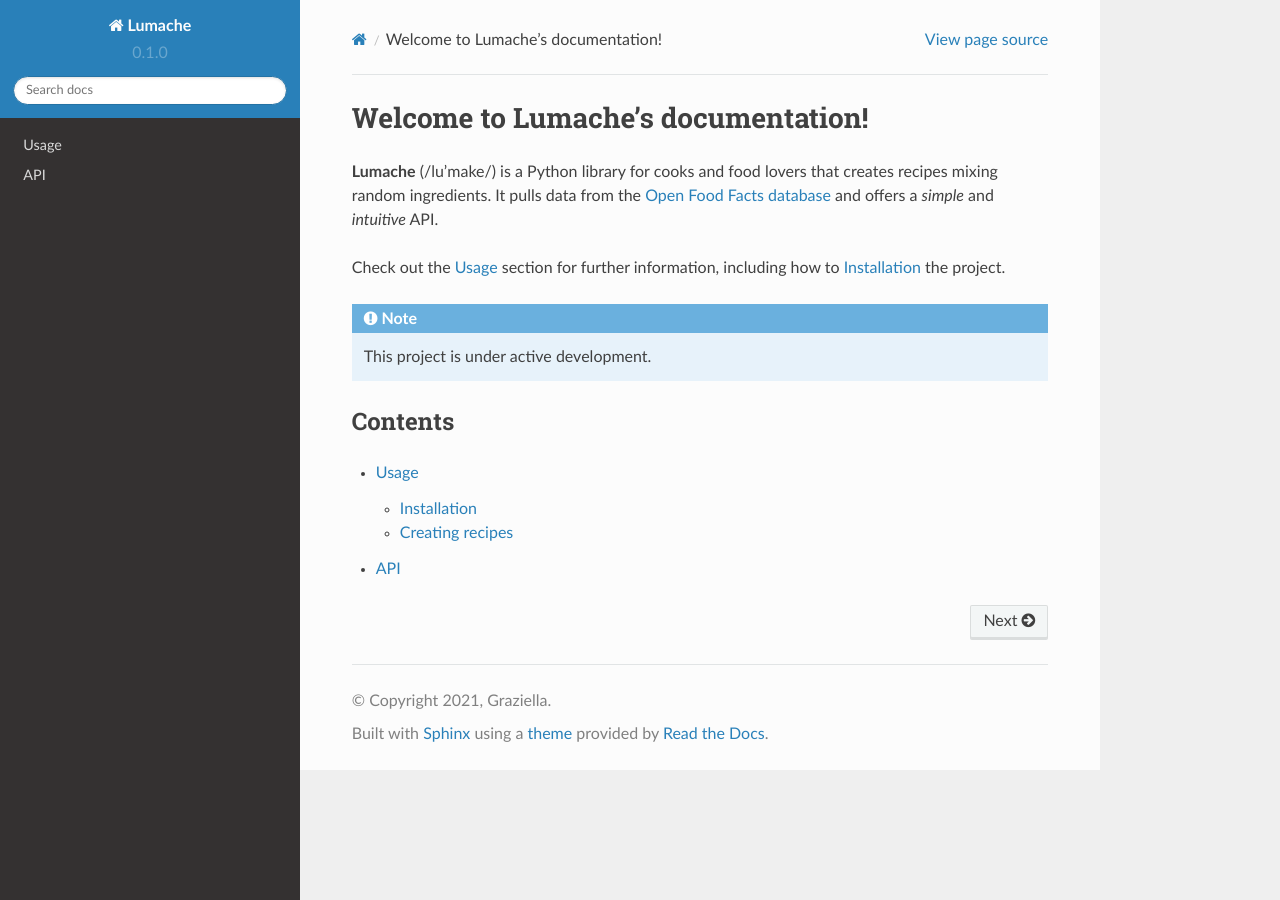
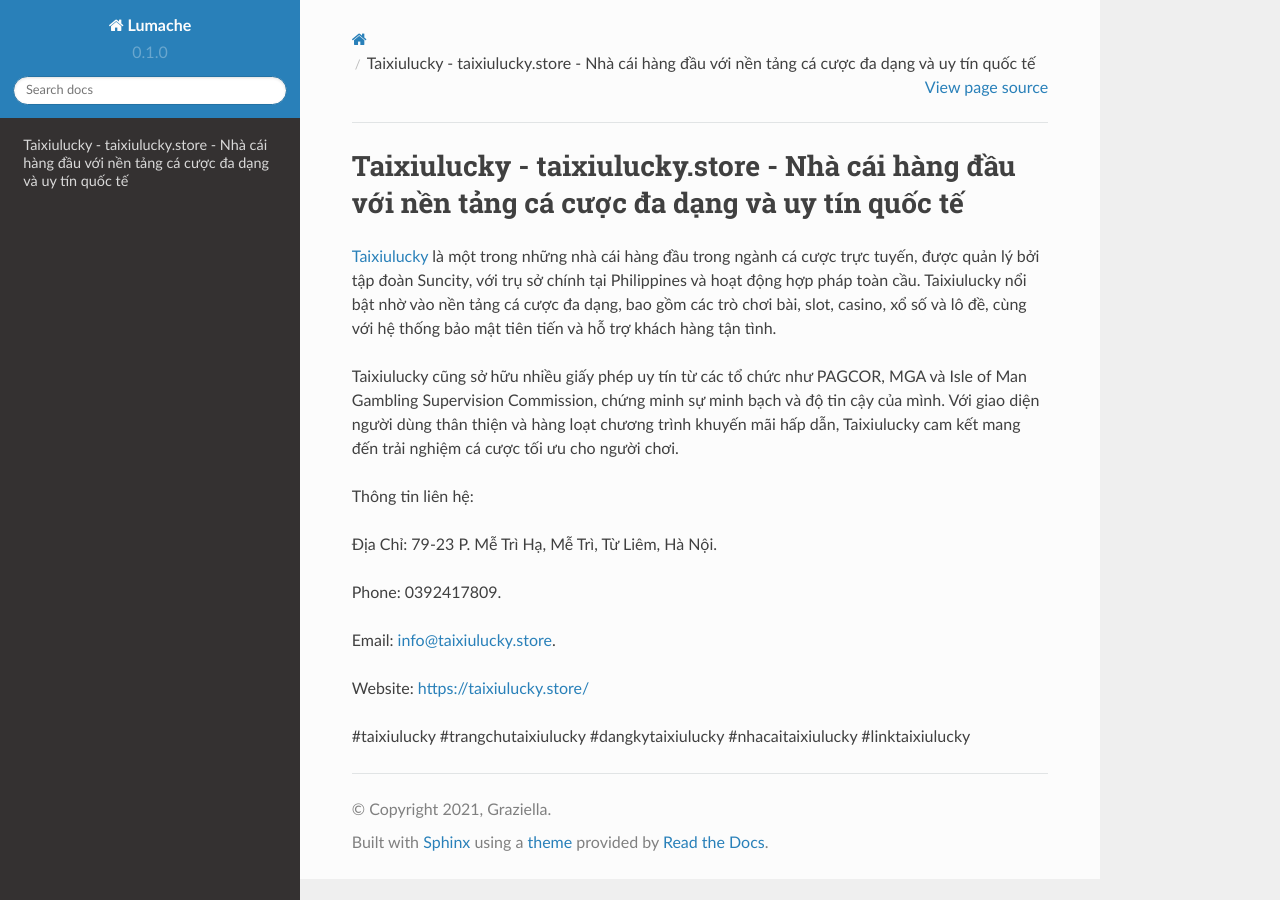
Before and after one commit to morriscraig2868/taixiuluckystore, a Sphinx documentation site: the page built from docs/source/index.rst, in a window 1280 px wide. Built offline with Sphinx 7.4.7 and the Read the Docs theme 2.0.0, drawn with Linux system fonts in a browser that asks for light colours.

Commit message:
Update index.rst

```diff
--- a/docs/source/index.rst
+++ b/docs/source/index.rst
@@ -1,22 +1,18 @@
-Welcome to Lumache's documentation!
+Taixiulucky - taixiulucky.store - Nhà cái hàng đầu với nền tảng cá cược đa dạng và uy tín quốc tế
 ===================================
 
-**Lumache** (/lu'make/) is a Python library for cooks and food lovers
-that creates recipes mixing random ingredients.
-It pulls data from the `Open Food Facts database <https://world.openfoodfacts.org/>`_
-and offers a *simple* and *intuitive* API.
+`Taixiulucky <https://taixiulucky.store/>`_ là một trong những nhà cái hàng đầu trong ngành cá cược trực tuyến, được quản lý bởi tập đoàn Suncity, với trụ sở chính tại Philippines và hoạt động hợp pháp toàn cầu. Taixiulucky nổi bật nhờ vào nền tảng cá cược đa dạng, bao gồm các trò chơi bài, slot, casino, xổ số và lô đề, cùng với hệ thống bảo mật tiên tiến và hỗ trợ khách hàng tận tình.
 
-Check out the :doc:`usage` section for further information, including
-how to :ref:`installation` the project.
+Taixiulucky cũng sở hữu nhiều giấy phép uy tín từ các tổ chức như PAGCOR, MGA và Isle of Man Gambling Supervision Commission, chứng minh sự minh bạch và độ tin cậy của mình. Với giao diện người dùng thân thiện và hàng loạt chương trình khuyến mãi hấp dẫn, Taixiulucky cam kết mang đến trải nghiệm cá cược tối ưu cho người chơi.
 
-.. note::
+Thông tin liên hệ:
 
-   This project is under active development.
+Địa Chỉ: 79-23 P. Mễ Trì Hạ, Mễ Trì, Từ Liêm, Hà Nội.
 
-Contents
---------
+Phone: 0392417809.
 
-.. toctree::
+Email: info@taixiulucky.store.
 
-   usage
-   api
+Website: https://taixiulucky.store/
+
+#taixiulucky #trangchutaixiulucky #dangkytaixiulucky #nhacaitaixiulucky #linktaixiulucky
```
